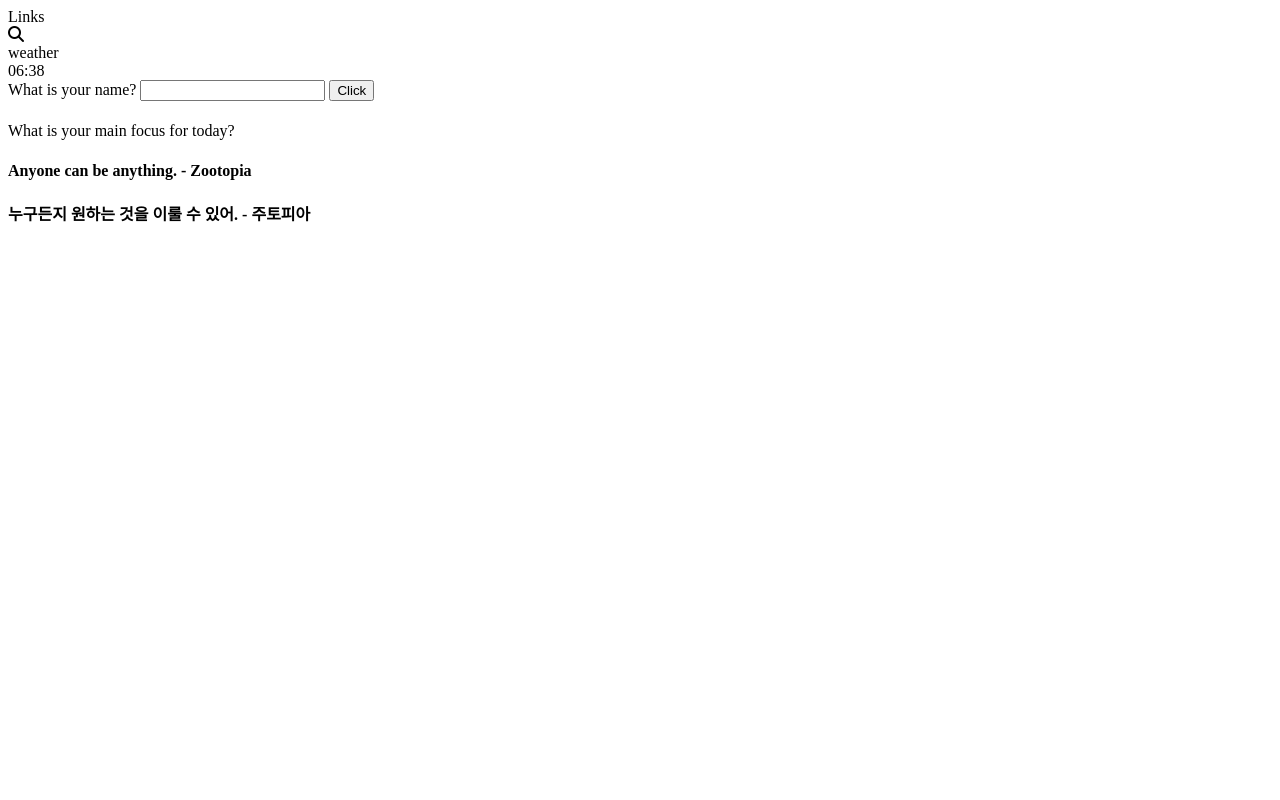
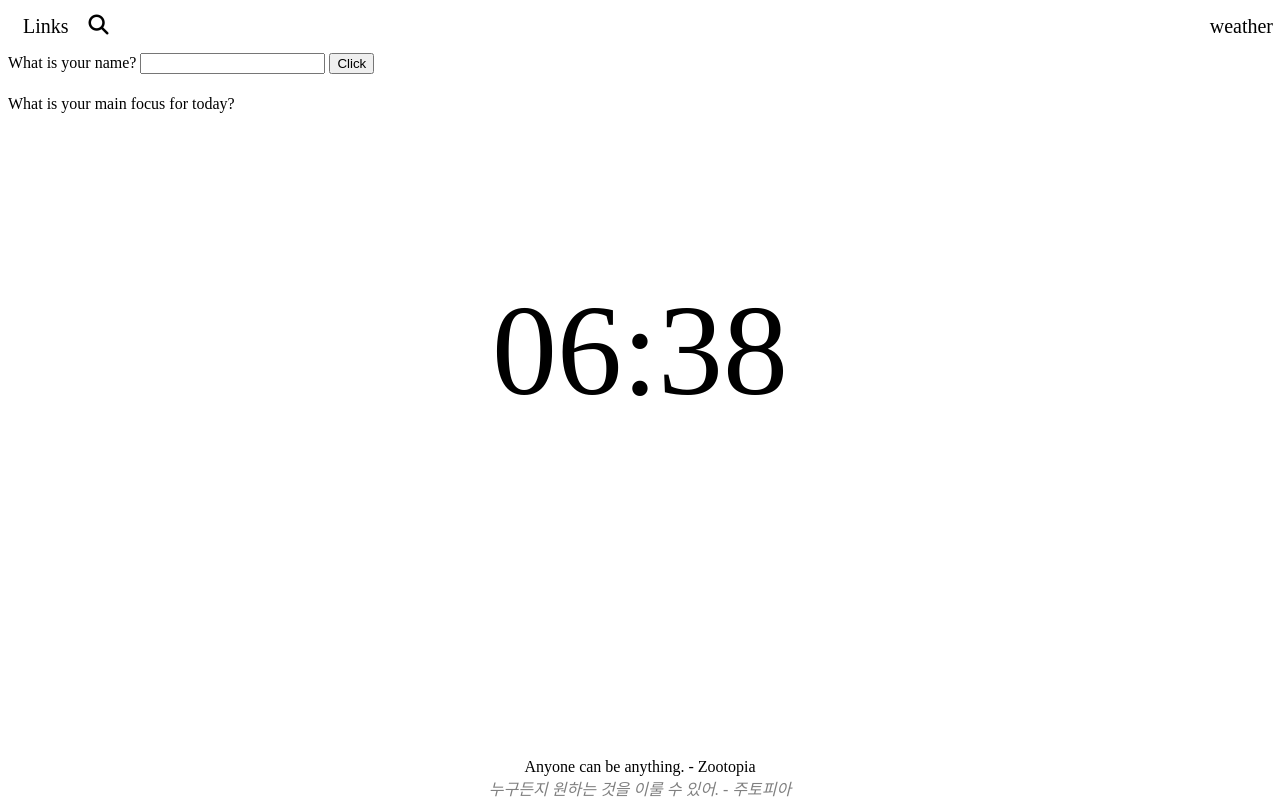
Before and after one commit to bakkomcoder/momentum-re-clone, a plain HTML site: page index.html in a window 1280 px wide. Drawn offline with Linux system fonts and the light colour scheme.

Commit message:
CSS
login-form, status-bar, clock, quotes

```diff
--- /dev/null
+++ b/css/style.css
@@ -0,0 +1,45 @@
+body {
+  height: 100%;
+  width: 100%;
+}
+
+.hidden {
+  display: none;
+}
+
+.status-bar {
+  display: flex;
+  justify-content: space-between;
+  font-size: 20px;
+  margin: 15px;
+}
+.status-bar__column {
+  display: flex;
+}
+.status-bar__column i {
+  margin-left: 20px;
+}
+
+.clock {
+  position: fixed;
+  top: 50%;
+  left: 50%;
+  transform: translate(-50%, -50%);
+  padding-bottom: 100px;
+  font-size: 130px;
+}
+
+.quotes {
+  position: fixed;
+  bottom: 0;
+  text-align: center;
+  left: 50%;
+  width: 100%;
+  transform: translateX(-50%);
+  display: flex;
+  flex-direction: column;
+}
+.quotes span:last-child {
+  opacity: 0.5;
+  font-style: italic;
+}
--- a/index.html
+++ b/index.html
@@ -4,6 +4,7 @@
     <meta charset="UTF-8" />
     <meta http-equiv="X-UA-Compatible" content="IE=edge" />
     <meta name="viewport" content="width=device-width, initial-scale=1.0" />
+    <link rel="stylesheet" href="css/style.css" />
     <title>Momentum App</title>
   </head>
   <body>
@@ -19,11 +20,7 @@
     <div class="clock"></div>
     <div class="login">
       <form class="login-form hidden">
-        <style>
-          .hidden {
-            display: none;
-          }
-        </style>
+        <style></style>
         <label>What is your name? <input type="text" name="name" /></label>
         <input type="submit" value="Click" />
       </form>
--- a/js/quotes.js
+++ b/js/quotes.js
@@ -84,8 +84,8 @@ const quotes = [
 
 const quotesDiv = document.querySelector(".quotes");
 
-const english = document.createElement("h4");
-const korean = document.createElement("h4");
+const english = document.createElement("span");
+const korean = document.createElement("span");
 
 quotesDiv.appendChild(english);
 quotesDiv.appendChild(korean);
```
